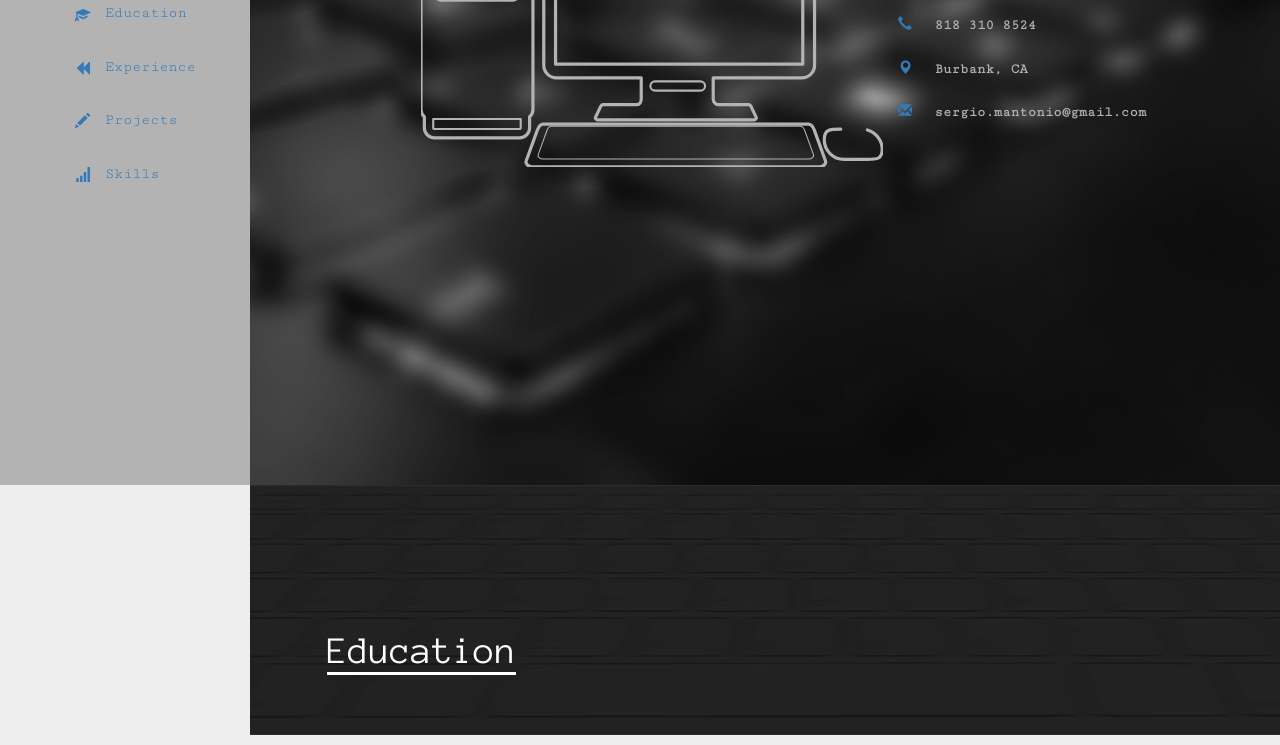
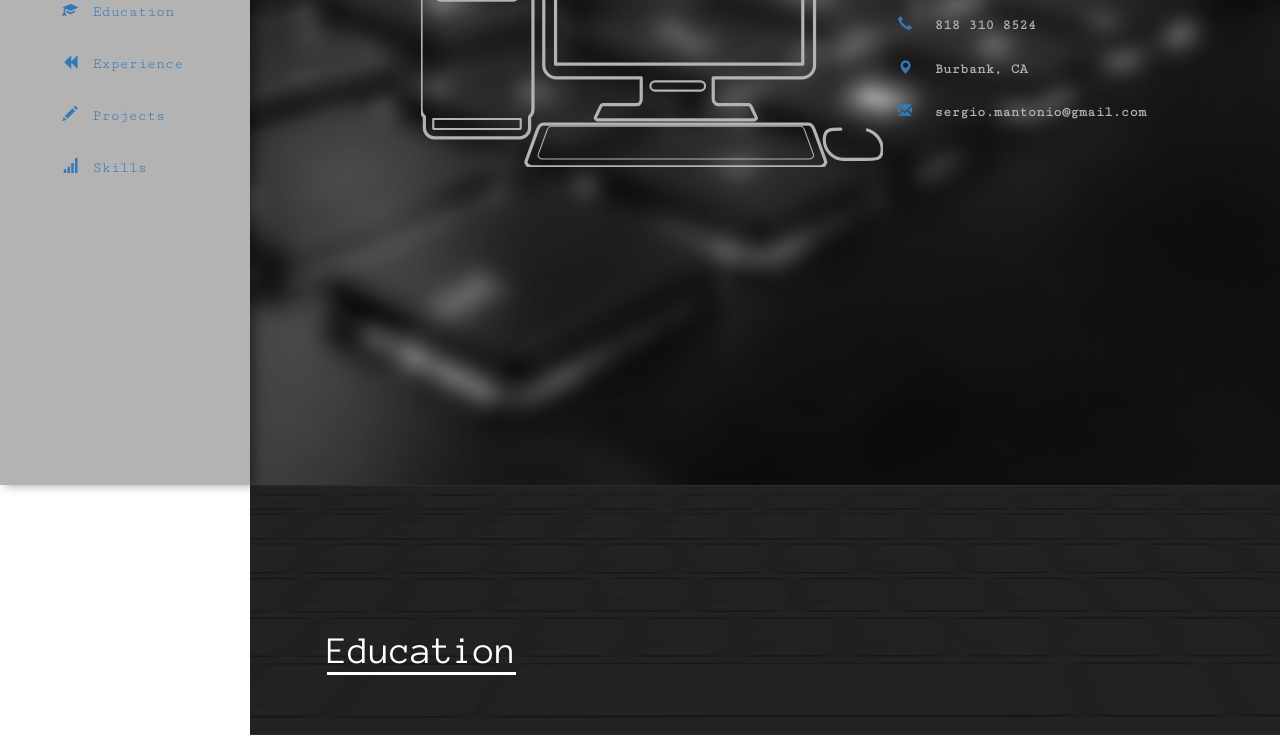
Before and after one commit to alentejanito86/alentejanito86.github.io, a plain HTML site: page index.html in a window 1280 px wide. Shown: the part 315-1060 px from the top of the page. Drawn offline with nearby package versions, Linux system fonts and the light colour scheme.

```diff
--- a/css/style.css
+++ b/css/style.css
@@ -272,7 +272,7 @@
   position: fixed;
   padding: 0;
   background-color: #b3b3b3;
-  box-shadow: 5px 0px 10px rgba(0, 0, 0, 0);
+  box-shadow: 5px 0px 10px rgba(0, 0, 0, 0.4);
   z-index: 4;
 }
 @media (min-width: 992px) {
@@ -329,31 +329,46 @@
   display: flex;
   flex-direction: initial;
 }
+/* line 158, ../sass/layout/_nav.scss */
+.my-menu > .nav-content > .nav-content__mobile > li {
+  width: calc(100%/5);
+  width: -webkit-calc(100%/5);
+  width: -moz-calc(100%/5);
+  width: -o-calc(100%/5);
+  border-right: 1px solid #CBCED0;
+}
+/* line 168, ../sass/layout/_nav.scss */
+.my-menu > .nav-content > .nav-content__mobile > li a {
+  box-sizing: border-box;
+  display: flex;
+  flex-direction: row;
+  cursor: pointer;
+  padding-top: 15px;
+  justify-content: center;
+  height: 50px;
+}
 @media (min-width: 992px) {
   /* line 152, ../sass/layout/_nav.scss */
   .my-menu > .nav-content > .nav-content__mobile {
     flex-direction: column;
   }
-}
-/* line 162, ../sass/layout/_nav.scss */
-.my-menu > .nav-content > .nav-content__mobile a {
-  box-sizing: border-box;
-  display: flex;
-  flex-direction: row;
-  width: 100%;
-  cursor: pointer;
-  text-align: left;
-  padding-left: 30%;
-  padding-top: 15px;
-  padding-bottom: 15px;
-  /*justify-content: center;*/
-  align-items: center;
-  text-decoration: none;
-  color: #337ab7;
-}
-/* line 176, ../sass/layout/_nav.scss */
-.my-menu > .nav-content > .nav-content__mobile a i {
-  padding-right: 15px;
+  /* line 186, ../sass/layout/_nav.scss */
+  .my-menu > .nav-content > .nav-content__mobile > li {
+    width: 100%!important;
+    border: none;
+  }
+  /* line 190, ../sass/layout/_nav.scss */
+  .my-menu > .nav-content > .nav-content__mobile > li > a {
+    justify-content: flex-start;
+    padding-left: 25%;
+    padding-bottom: 15px;
+    width: 100%;
+    text-align: left;
+  }
+  /* line 197, ../sass/layout/_nav.scss */
+  .my-menu > .nav-content > .nav-content__mobile > li > a > i {
+    padding-right: 15px;
+  }
 }
 
 /*}*/
--- a/index.html
+++ b/index.html
@@ -9,9 +9,9 @@
 	<link rel="stylesheet" type="text/css" media="all" href="css/vendors/plugins.css" />
 	<link rel="stylesheet" type="text/css" media="all" href="css/style.css" />
 
-	<link href="lib/bootstrap-material-design/css/roboto.min.css" rel="stylesheet">
+	<!--<link href="lib/bootstrap-material-design/css/roboto.min.css" rel="stylesheet">
     <link href="lib/bootstrap-material-design/css/material.min.css" rel="stylesheet">
-    <link href="lib/bootstrap-material-design/css/ripples.min.css" rel="stylesheet">
+    <link href="lib/bootstrap-material-design/css/ripples.min.css" rel="stylesheet">-->
 </head>
 <body>
 	<div class="bg-web"></div>
```
